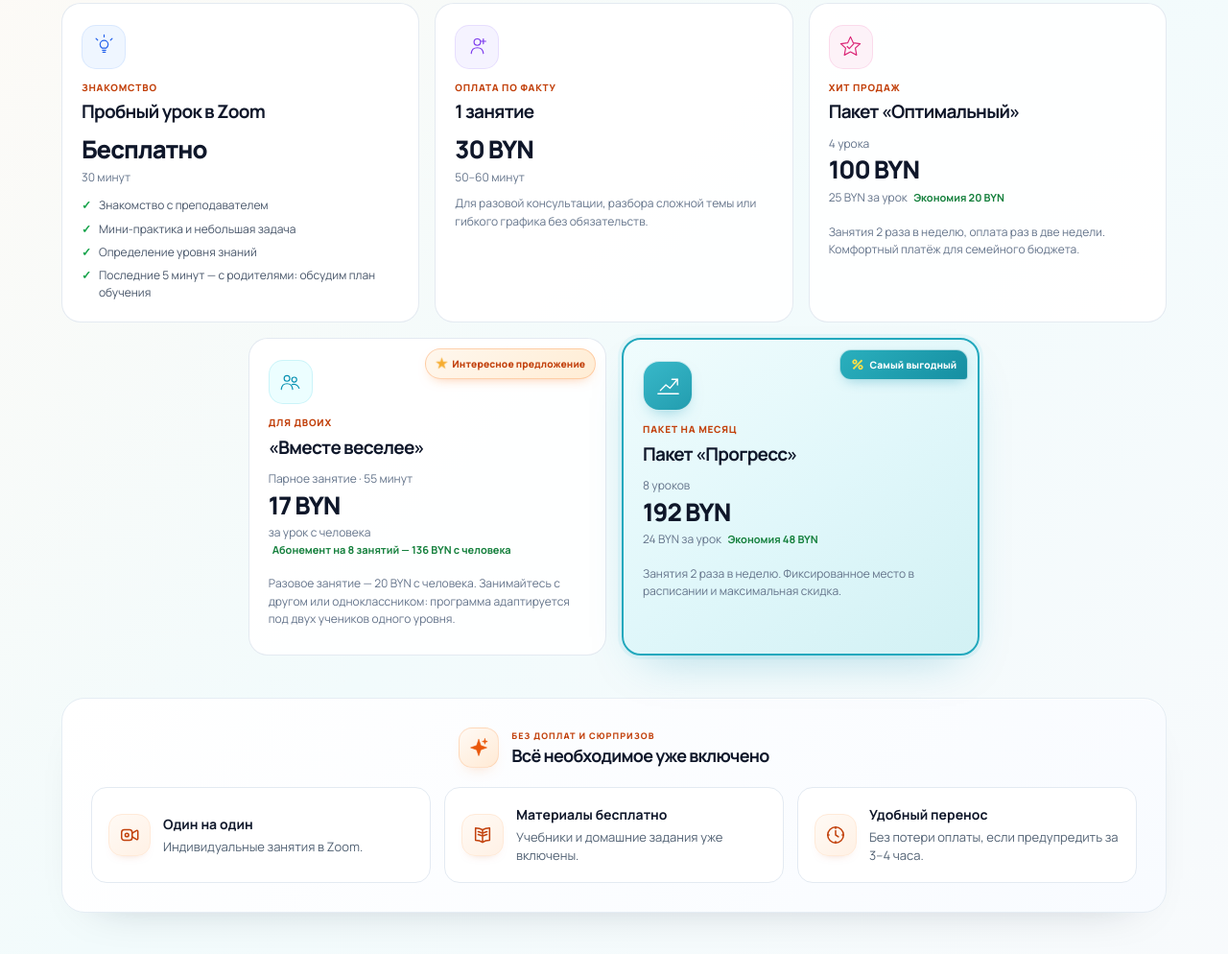
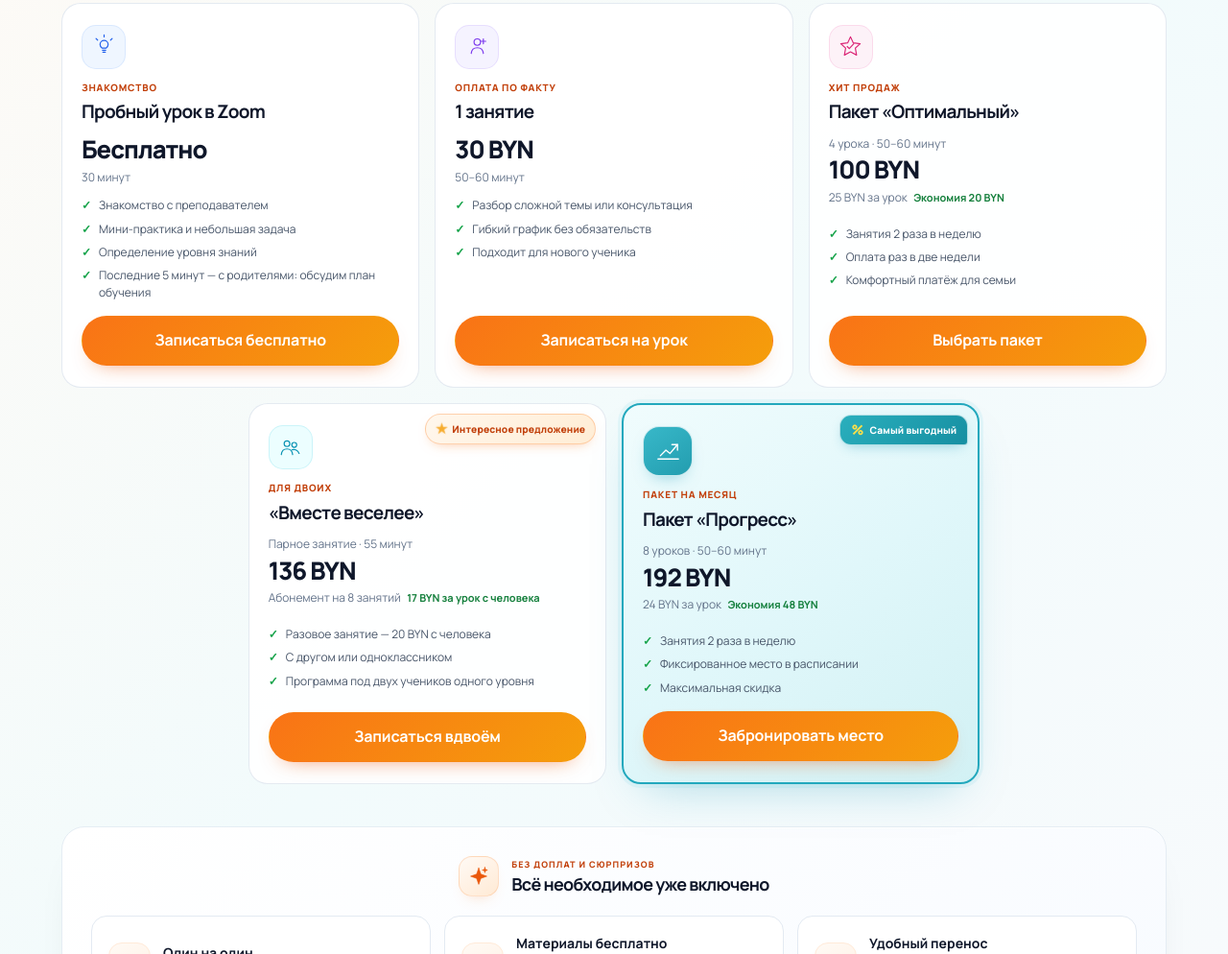
Before and after one commit to SergeyTeslenko/-Code-_-Mentor-, a plain HTML site: page index.html in a window 1280 px wide. Shown: the part 4189-5183 px from the top of the page at 96% size. Drawn offline with Linux system fonts and the light colour scheme.

Commit message:
Refine pricing buttons and course hero layout

```diff
--- a/index.html
+++ b/index.html
@@ -823,6 +823,7 @@
               <li>Определение уровня знаний</li>
               <li>Последние 5 минут — с родителями: обсудим план обучения</li>
             </ul>
+            <a class="btn price-btn price-btn-outline" href="#signup" data-plan="Пробный урок в Zoom">Записаться бесплатно</a>
           </article>
           <article class="price-card">
             <div class="box-icon box-icon-single" aria-hidden="true">
@@ -835,7 +836,12 @@
             <h3>1 занятие</h3>
             <p class="price-card-price">30 BYN</p>
             <p class="price-card-duration">50–60 минут</p>
-            <p class="price-card-description">Для разовой консультации, разбора сложной темы или гибкого графика без обязательств.</p>
+            <ul class="price-card-details">
+              <li>Разбор сложной темы или консультация</li>
+              <li>Гибкий график без обязательств</li>
+              <li>Подходит для нового ученика</li>
+            </ul>
+            <a class="btn price-btn price-btn-outline" href="#signup" data-plan="1 занятие">Записаться на урок</a>
           </article>
           <article class="price-card">
             <div class="box-icon box-icon-optimal" aria-hidden="true">
@@ -846,10 +852,15 @@
             </div>
             <p class="price-card-kicker">ХИТ ПРОДАЖ</p>
             <h3>Пакет «Оптимальный»</h3>
-            <p class="price-card-lessons">4 урока</p>
+            <p class="price-card-lessons">4 урока · 50–60 минут</p>
             <p class="price-card-price">100 BYN</p>
             <p class="price-card-unit">25 BYN за урок <span>Экономия 20 BYN</span></p>
-            <p class="price-card-description">Занятия 2 раза в неделю, оплата раз в две недели. Комфортный платёж для семейного бюджета.</p>
+            <ul class="price-card-details">
+              <li>Занятия 2 раза в неделю</li>
+              <li>Оплата раз в две недели</li>
+              <li>Комфортный платёж для семьи</li>
+            </ul>
+            <a class="btn price-btn price-btn-primary" href="#signup" data-plan="Пакет «Оптимальный»">Выбрать пакет</a>
           </article>
           <article class="price-card price-card-pair">
             <span class="price-badge"><span class="price-badge-star" aria-hidden="true">★</span> Интересное предложение</span>
@@ -863,9 +874,14 @@
             <p class="price-card-kicker">ДЛЯ ДВОИХ</p>
             <h3>«Вместе веселее»</h3>
             <p class="price-card-lessons">Парное занятие · 55 минут</p>
-            <p class="price-card-price">17 BYN</p>
-            <p class="price-card-unit">за урок с человека <span>Абонемент на 8 занятий — 136 BYN с человека</span></p>
-            <p class="price-card-description">Разовое занятие — 20 BYN с человека. Занимайтесь с другом или одноклассником: программа адаптируется под двух учеников одного уровня.</p>
+            <p class="price-card-price">136 BYN</p>
+            <p class="price-card-unit">Абонемент на 8 занятий <span>17 BYN за урок с человека</span></p>
+            <ul class="price-card-details">
+              <li>Разовое занятие — 20 BYN с человека</li>
+              <li>С другом или одноклассником</li>
+              <li>Программа под двух учеников одного уровня</li>
+            </ul>
+            <a class="btn price-btn price-btn-outline-teal" href="#signup" data-plan="Парное «Вместе веселее»">Записаться вдвоём</a>
           </article>
           <article class="price-card price-card-featured">
             <span class="price-badge price-badge-pair"><span aria-hidden="true">%</span> Самый выгодный</span>
@@ -877,10 +893,15 @@
             </div>
             <p class="price-card-kicker">ПАКЕТ НА МЕСЯЦ</p>
             <h3>Пакет «Прогресс»</h3>
-            <p class="price-card-lessons">8 уроков</p>
+            <p class="price-card-lessons">8 уроков · 50–60 минут</p>
             <p class="price-card-price">192 BYN</p>
             <p class="price-card-unit">24 BYN за урок <span>Экономия 48 BYN</span></p>
-            <p class="price-card-description">Занятия 2 раза в неделю. Фиксированное место в расписании и максимальная скидка.</p>
+            <ul class="price-card-details">
+              <li>Занятия 2 раза в неделю</li>
+              <li>Фиксированное место в расписании</li>
+              <li>Максимальная скидка</li>
+            </ul>
+            <a class="btn price-btn price-btn-teal" href="#signup" data-plan="Пакет «Прогресс»">Забронировать место</a>
           </article>
         </div>
         <div class="pricing-perks">
@@ -1067,8 +1088,9 @@
           </label>
           <label class="field">
             <span class="field-label">Интерес</span>
-            <input name="interest" placeholder="Python, игры, сайты...">
+            <input name="interest" id="interestInput" placeholder="Python, игры, сайты...">
           </label>
+          <input type="hidden" name="plan" id="planInput" value="">
           <button class="btn white full" type="submit">Записаться бесплатно
           </button>
           <p class="signup-status" id="signupStatus" role="status" aria-live="polite"></p>
@@ -1214,6 +1236,15 @@
       });
       if (closeBtn) closeBtn.addEventListener('click', closeWidget);
       document.addEventListener('keydown', function(e){ if (e.key === 'Escape') closeWidget(); });
+      document.querySelectorAll('[data-plan]').forEach(function(link){
+        link.addEventListener('click', function(){
+          var plan = link.getAttribute('data-plan');
+          var planInput = document.getElementById('planInput');
+          var interestInput = document.getElementById('interestInput');
+          if (planInput) planInput.value = plan;
+          if (interestInput && plan) interestInput.value = plan;
+        });
+      });
       tabs.forEach(function(tab){
         tab.addEventListener('click', function(){
           var target = tab.dataset.tab;
--- a/styles.css
+++ b/styles.css
@@ -309,7 +309,7 @@ img { max-width: 100%; display: block; }
 .syllabus { display: flex; flex-direction: column; gap: 22px; padding: 28px; }
 .syllabus-block { border: 1px solid var(--line); border-radius: 16px; overflow: hidden; transition: box-shadow .3s; }
 .syllabus-block:hover { box-shadow: 0 8px 24px -8px rgba(15,23,42,.12); }
-.syllabus-block-head { display: flex; gap: 14px; align-items: center; padding: 16px 22px; background: linear-gradient(135deg, #f8fafc, #f1f5f9); font-weight: 600; flex-wrap: wrap; font-size: 15px; }
+.syllabus-block-head { display: flex; gap: 14px; align-items: center; padding: 16px 22px; background: linear-gradient(135deg, var(--accent), #f59e0b); font-weight: 600; flex-wrap: wrap; font-size: 15px; }
 .syllabus-block-num { background: linear-gradient(135deg, var(--accent), #ea580c); color: #fff; padding: 5px 14px; border-radius: 8px; font-size: 13px; font-weight: 700; }
 .syllabus-block-count { color: #64748b; font-size: 13px; margin-left: auto; }
 .syllabus-item { border-bottom: 1px solid var(--line); }
@@ -441,9 +441,20 @@ img { max-width: 100%; display: block; }
 .price-card .price-card-unit { margin: 4px 0 8px; color: #64748b; font-size: 12px; }
 .price-card .price-card-unit span { display: inline-block; margin: 0 0 0 4px; color: #15803d; font-size: 11px; font-weight: 700; letter-spacing: 0; }
 .price-card .price-card-description { margin-top: 10px; color: #64748b; font-size: 12px; line-height: 1.55; }
-.price-card-details { display: grid; gap: 7px; margin: 12px 0 0; padding: 0; list-style: none; color: #475569; font-size: 12px; line-height: 1.45; }
+.price-card-details { display: grid; gap: 7px; margin: 12px 0 16px; padding: 0; list-style: none; color: #475569; font-size: 12px; line-height: 1.45; }
 .price-card-details li { position: relative; padding-left: 18px; }
 .price-card-details li::before { position: absolute; left: 0; color: #16a34a; content: "✓"; font-weight: 800; }
+.price-card > a { margin-top: auto; }
+.price-btn { display: inline-flex; min-height: 38px; width: 100%; align-items: center; justify-content: center; padding: 8px 14px; border: 1px solid transparent; border-radius: 8px; font-family: inherit; font-size: 12px; font-weight: 700; letter-spacing: -.01em; text-align: center; text-decoration: none; cursor: pointer; transition: transform .2s ease, box-shadow .2s ease, background-color .2s ease, border-color .2s ease; }
+.price-btn:hover { transform: translateY(-1px); }
+.price-btn-outline { border-color: transparent; background: linear-gradient(135deg, var(--accent), #f59e0b); color: #fff; box-shadow: 0 10px 22px -14px rgba(234,88,12,.72); }
+.price-btn-outline:hover { box-shadow: 0 13px 24px -14px rgba(6,182,212,.78); }
+.price-btn-primary { border-color: transparent; background: linear-gradient(135deg, var(--accent), #f59e0b); color: var(--white); box-shadow: 0 10px 22px -14px rgba(234,88,12,.72); }
+.price-btn-primary:hover { box-shadow: 0 13px 24px -14px rgba(6,182,212,.78); }
+.price-btn-outline-teal { border-color: transparent; background: linear-gradient(135deg, var(--accent), #f59e0b); color: #fff; box-shadow: 0 10px 22px -14px rgba(234,88,12,.72); }
+.price-btn-outline-teal:hover { box-shadow: 0 13px 24px -14px rgba(6,182,212,.78); }
+.price-btn-teal { border-color: transparent; background: linear-gradient(135deg, var(--accent), #f59e0b); color: var(--white); box-shadow: 0 10px 22px -14px rgba(234,88,12,.72); }
+.price-btn-teal:hover { box-shadow: 0 13px 24px -14px rgba(6,182,212,.78); }
 .pricing-perks { max-width: 1160px; margin: 44px auto 0; padding: clamp(20px, 3vw, 30px); border: 1px solid #e5edf4; border-radius: 24px; background: linear-gradient(135deg, #fff, #f8fbff); box-shadow: 0 20px 50px -38px rgba(15,23,42,.35), inset 0 1px rgba(255,255,255,.9); text-align: left; }
 .pricing-perks-heading { display: flex; align-items: center; justify-content: center; gap: 13px; margin-bottom: 20px; text-align: left; }
 .pricing-perks-icon { display: grid; width: 42px; height: 42px; flex: 0 0 42px; place-items: center; border: 1px solid rgba(249,115,22,.18); border-radius: 14px; background: linear-gradient(145deg, #fffaf5, #ffead5); color: #ea580c; box-shadow: 0 8px 18px -14px rgba(249,115,22,.8); }
```
